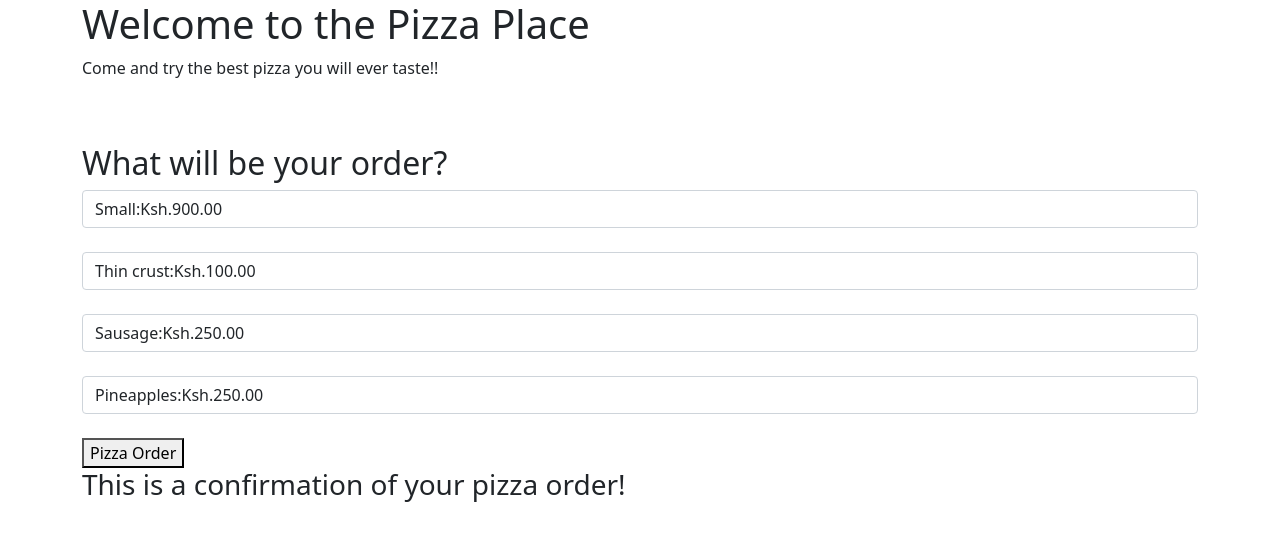
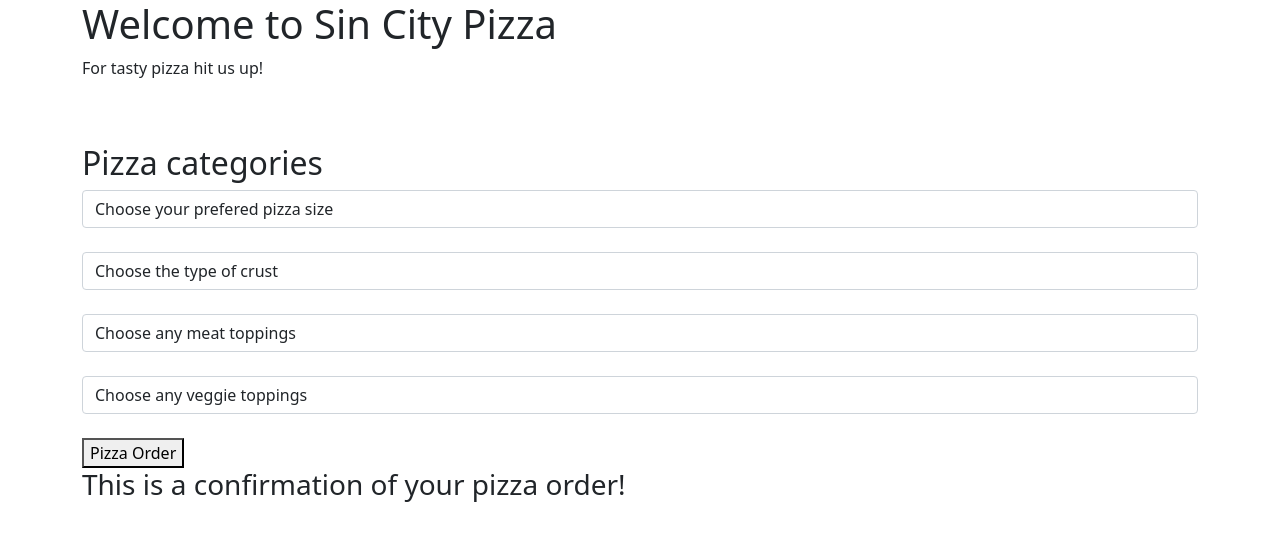
Before and after one commit to VGichuki/pizza-place, a plain HTML site: page index.html in a window 1280 px wide. Drawn offline with nearby package versions, Linux system fonts and the light colour scheme.

```diff
--- a/index.html
+++ b/index.html
@@ -4,18 +4,21 @@
 <head>
     <link href="https://cdn.jsdelivr.net/npm/bootstrap@5.0.0-beta3/dist/css/bootstrap.min.css" rel="stylesheet" integrity="sha384-eOJMYsd53ii+scO/bJGFsiCZc+5NDVN2yr8+0RDqr0Ql0h+rP48ckxlpbzKgwra6" crossorigin="anonymous">
     <link href="css/styles.css" rel="stylesheet">
+    <link rel="icon" href="images/pizza2.webp">
   <title>Pizza PLace</title>
 </head>
 <body>
     <div class="container">
-        <h1>Welcome to the Pizza Place</h1>
-    <p>Come and try the best pizza you will ever taste!!</p>
+
+        <h1>Welcome to Sin City Pizza</h1>
+    <p>For tasty pizza hit us up!</p>
     <br>
     <br>
-    <h2>What will be your order?</h2>
+    <h2>Pizza categories</h2>
     <form id="pizzas">
         <div class="form-group">
             <select class="form-control" id="size">
+                <option value="size">Choose your prefered pizza size</option>
                 <option value="small">Small:Ksh.900.00</option>
                 <option value="medium">Medium:Ksh.1200.00</option>
                 <option value="large">Large:Ksh.1500.00</option>
@@ -24,6 +27,7 @@
         <br>
         <div class="form-group">
             <select class="form-control" id="crusts">
+                <option value="crust">Choose the type of crust</option>
                 <option value="thin crust">Thin crust:Ksh.100.00</option>
                 <option value="crispy">Crispy:Ksh.100.00</option>
                 <option value="gluten free">Gluten free:Ksh.200.00</option>
@@ -33,6 +37,7 @@
         <br>
         <div class="form-group">
             <select class="form-control" id="meattoppings">
+                <option value="meat toppings">Choose any meat toppings</option>
                 <option value="sausage">Sausage:Ksh.250.00</option>
                 <option value="pepperoni">Pepperoni:Ksh.250.00</option>
                 <option value="bacon">Bacon:Ksh.300.00</option>
@@ -44,6 +49,7 @@
         <br>
         <div class="form-group">
             <select class="form-control" id="veggietoppings">
+                <option value="veggie toppings">Choose any veggie toppings</option>
                 <option value="pineapples">Pineapples:Ksh.250.00</option>
                 <option value="bell pepper">Bell Pepper:Ksh.200.00</option>
                 <option value="olives">Olives:Ksh.250.00</option>
@@ -57,7 +63,10 @@
     </form>
     <div id="order">
     </div>
+
     </div>
+    </div>
+
     <script src="https://code.jquery.com/jquery-3.6.0.min.js" integrity="sha256-/xUj+3OJU5yExlq6GSYGSHk7tPXikynS7ogEvDej/m4=" crossorigin="anonymous"></script>
     <script src="js/scripts.js"></script>
 </body>
```
